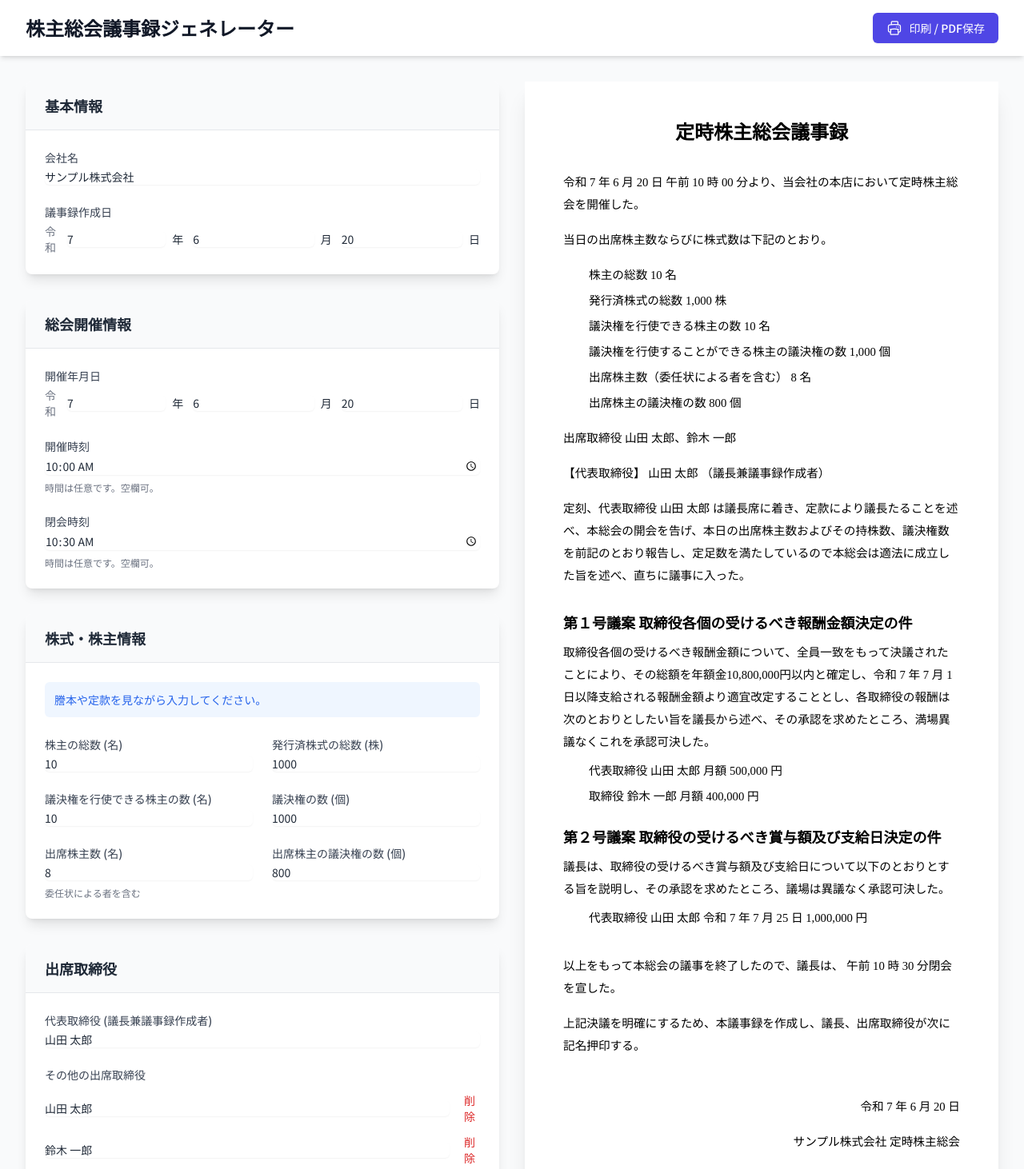
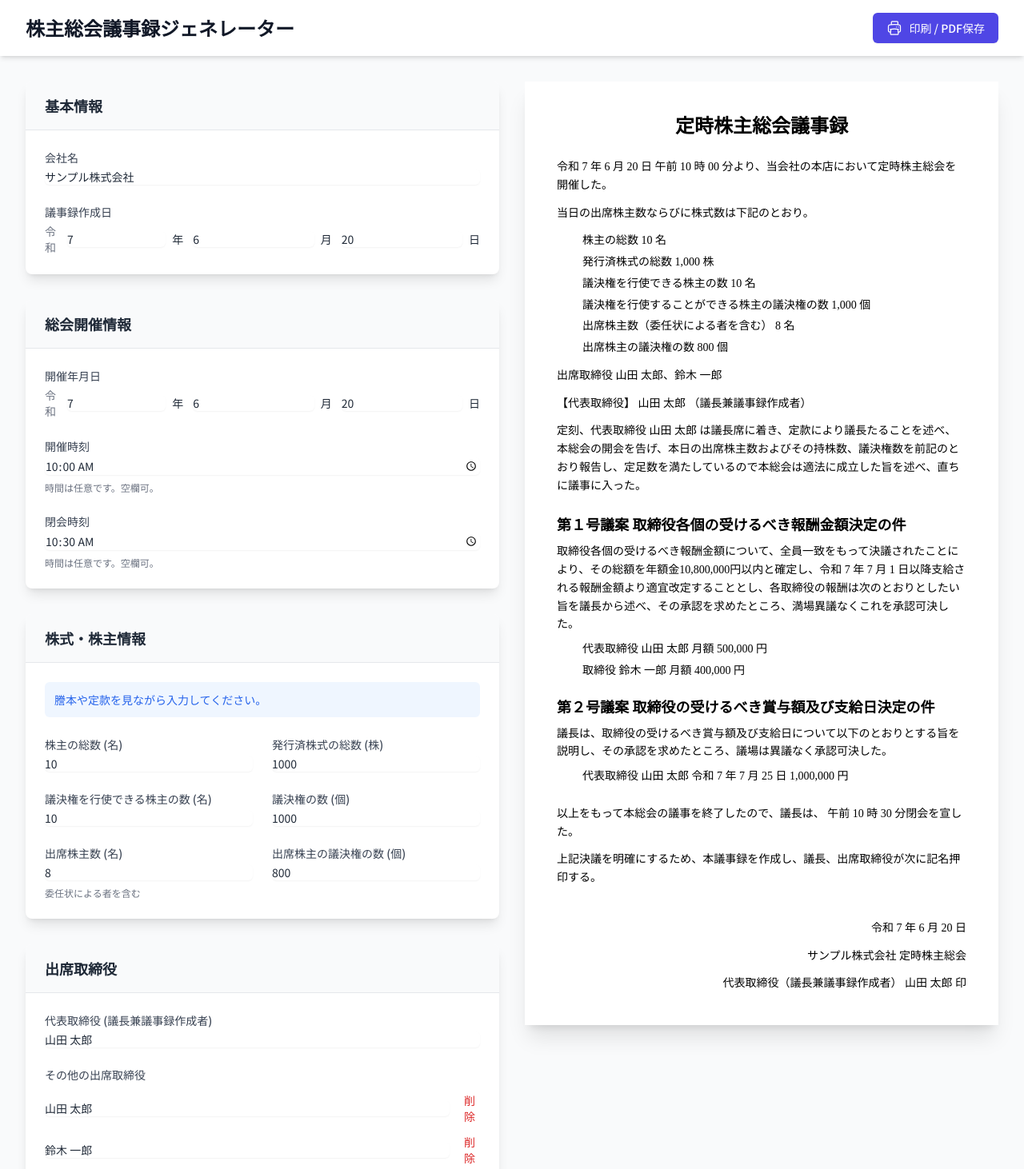
Before and after one commit to enami-gs/gijiroku-generator, a React (Vite) app: page / in a window 1280 px wide. Shown: the top 1462 px of the page at 80% size. Built offline with nearby package versions, Linux system fonts and the light colour scheme.

Commit message:
Add files via upload

```diff
--- a/components/Preview.tsx
+++ b/components/Preview.tsx
@@ -38,11 +38,11 @@ const Preview: React.FC<PreviewProps> = ({ formData }) => {
   };
 
   return (
-    <div className="bg-white shadow-xl p-12 font-serif-jp text-black text-[11pt] leading-7">
+    <div className="bg-white shadow-xl p-10 font-serif-jp text-black text-sm leading-relaxed">
       <div className="w-full">
-        <h1 className="text-2xl font-bold text-center mb-8">定時株主総会議事録</h1>
+        <h1 className="text-2xl font-bold text-center mb-6">定時株主総会議事録</h1>
 
-        <div className="space-y-4">
+        <div className="space-y-3">
             <p>
               令和 {year(formData.meetingDate.year)} 年 {pad(formData.meetingDate.month)} 月 {pad(formData.meetingDate.day)} 日
               {formData.meetingTime && ` ${formatTime(formData.meetingTime)}`}
@@ -50,7 +50,7 @@ const Preview: React.FC<PreviewProps> = ({ formData }) => {
             </p>
 
             <p>当日の出席株主数ならびに株式数は下記のとおり。</p>
-            <div className="pl-8 my-4 space-y-1">
+            <div className="pl-8 my-3 space-y-1">
               <p>株主の総数 {formatNumber(formData.totalShareholders)} 名</p>
               <p>発行済株式の総数 {formatNumber(formData.totalIssuedShares)} 株</p>
               <p>議決権を行使できる株主の数 {formatNumber(formData.votingShareholders)} 名</p>
@@ -62,13 +62,13 @@ const Preview: React.FC<PreviewProps> = ({ formData }) => {
             <p>出席取締役 {getAttendingDirectorsText()}</p>
             <p>【代表取締役】 {formData.representativeDirector} （議長兼議事録作成者）</p>
 
-            <p className="mt-4">
+            <p>
               定刻、代表取締役 {formData.representativeDirector} は議長席に着き、定款により議長たることを述べ、本総会の開会を告げ、本日の出席株主数およびその持株数、議決権数を前記のとおり報告し、定足数を満たしているので本総会は適法に成立した旨を述べ、直ちに議事に入った。
             </p>
         </div>
 
 
-        <div className="mt-8 space-y-6">
+        <div className="mt-6 space-y-5">
           <section>
             <h2 className="font-bold text-lg">第１号議案 取締役各個の受けるべき報酬金額決定の件</h2>
             <p className="mt-2">
@@ -100,7 +100,7 @@ const Preview: React.FC<PreviewProps> = ({ formData }) => {
           )}
         </div>
 
-        <div className="mt-8 space-y-4">
+        <div className="mt-6 space-y-3">
             <p>
               以上をもって本総会の議事を終了したので、議長は、
               {formData.closingTime && ` ${formatTime(formData.closingTime)}`}
@@ -113,10 +113,10 @@ const Preview: React.FC<PreviewProps> = ({ formData }) => {
         </div>
 
 
-        <div className="mt-12 space-y-4 text-right">
+        <div className="mt-10 space-y-3 text-right">
           <p>令和 {year(formData.minutesCreationDate.year)} 年 {pad(formData.minutesCreationDate.month)} 月 {pad(formData.minutesCreationDate.day)} 日</p>
           <p>{formData.companyName} 定時株主総会</p>
-          <p className="mt-6">代表取締役（議長兼議事録作成者） {formData.representativeDirector} 印</p>
+          <p className="mt-4">代表取締役（議長兼議事録作成者） {formData.representativeDirector} 印</p>
         </div>
       </div>
     </div>
```
